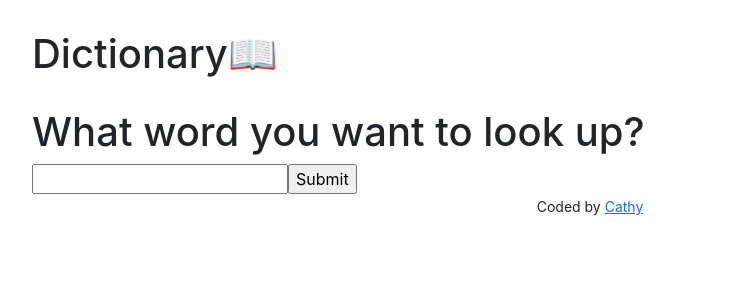
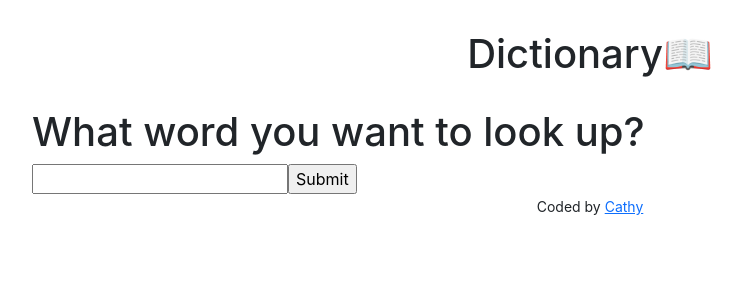
Before and after one commit to CathrineZA/dictionary-app, a React (Create React App) app: page / in a window 1280 px wide. Shown: the top 300 px of the page, without its empty margins (50-792 px from the left). Built offline with nearby package versions, Linux system fonts and the light colour scheme.

Commit message:
centering heading

```diff
--- a/src/App.css
+++ b/src/App.css
@@ -5,7 +5,8 @@
 }
 
 .App-header {
-  margin: 30px 0;
+  margin: 30px auto;
+  text-align: center;
 }
 
 .App-footer {
--- a/src/Dictionary.js
+++ b/src/Dictionary.js
@@ -16,7 +16,10 @@ export default function Dictionary() {
 
     let apiUrl = `https://api.dictionaryapi.dev/api/v2/entries/en_US/${keyword}`;
     console.log(apiUrl);
-    axios.get(apiUrl).then(handleResponse);
+    axios
+      .get(apiUrl)
+      .then(handleResponse)
+      .catch((error) => console.log(error));
   }
 
   function handleKeywordChange(event) {
```
